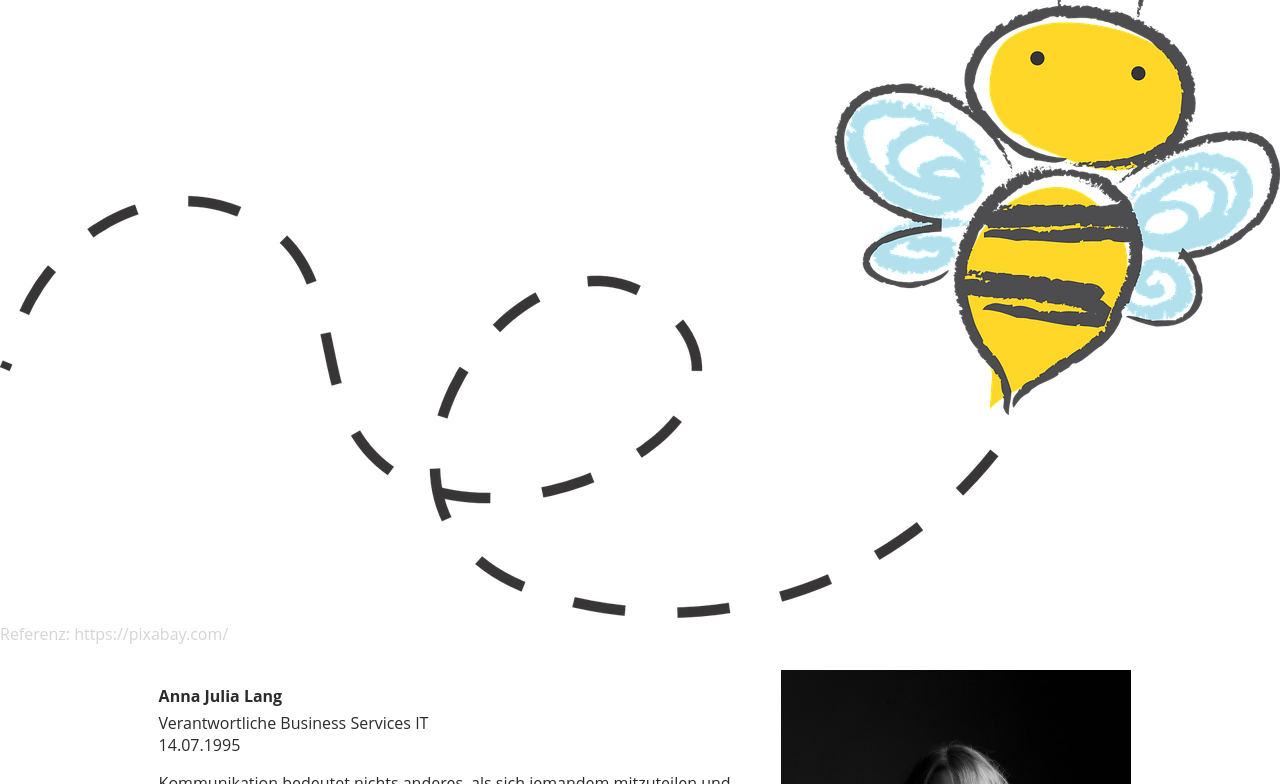
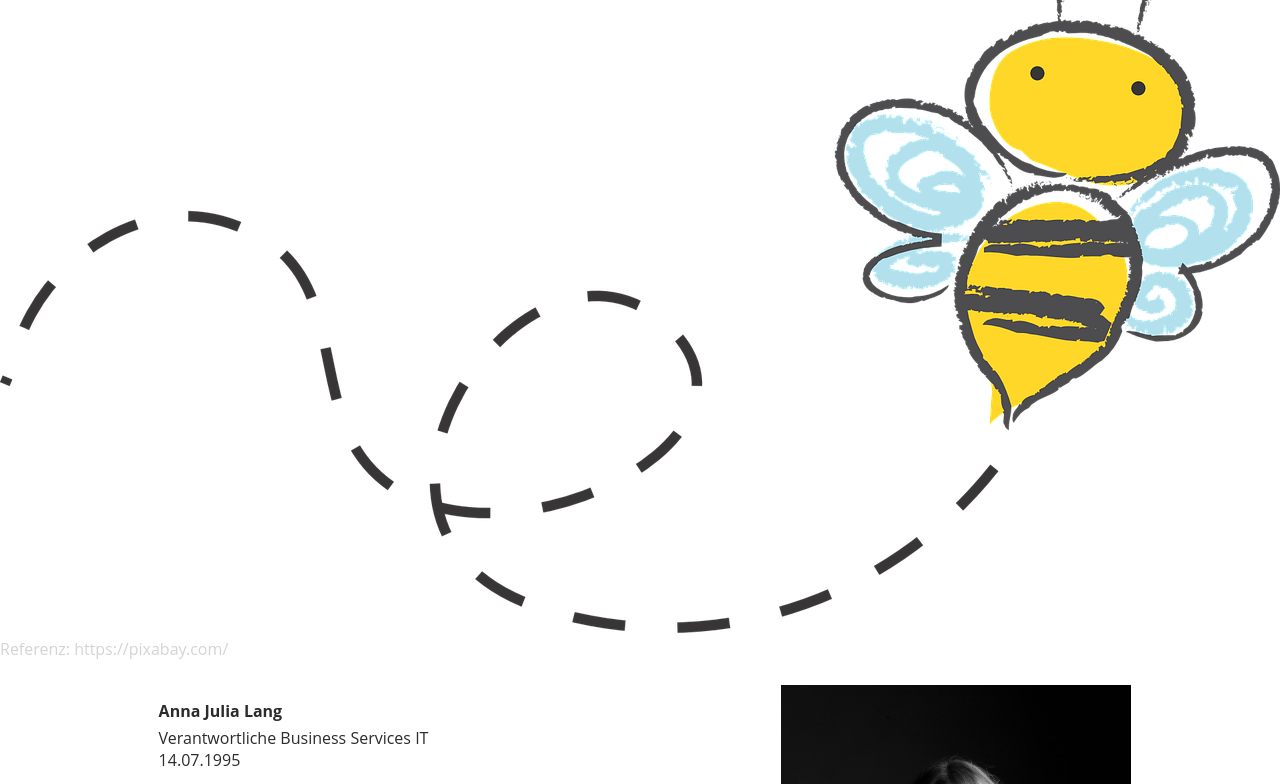
Before and after one commit to Tylyty/Portfolio, a plain HTML site: page frontend-portfolio/src/index.html in a window 1280 px wide. Shown: the part 281-1065 px from the top of the page. Drawn offline with Linux system fonts and the light colour scheme; no server answers.

Commit message:
deleted in media-query the body and hero-image css parameters

```diff
--- a/frontend-portfolio/src/styles.css
+++ b/frontend-portfolio/src/styles.css
@@ -11,7 +11,7 @@ html {
 }
 
 body {
-  margin-top: 51px;
+  margin-top: 15px;
   overflow-x: hidden;
   overflow-y: hidden;
 }
@@ -149,7 +149,6 @@ h4 {
 
 @media (min-width: 768px) {
   body {
-    margin-top: 0;
   }
 
   h1,
@@ -198,7 +197,6 @@ h4 {
   }
 
   .hero-image {
-    background-size: 70%;
   }
 
   .parallax {
```
